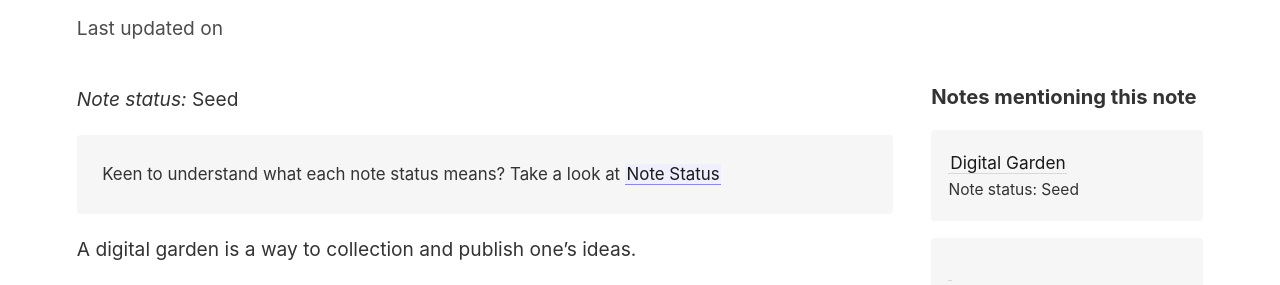
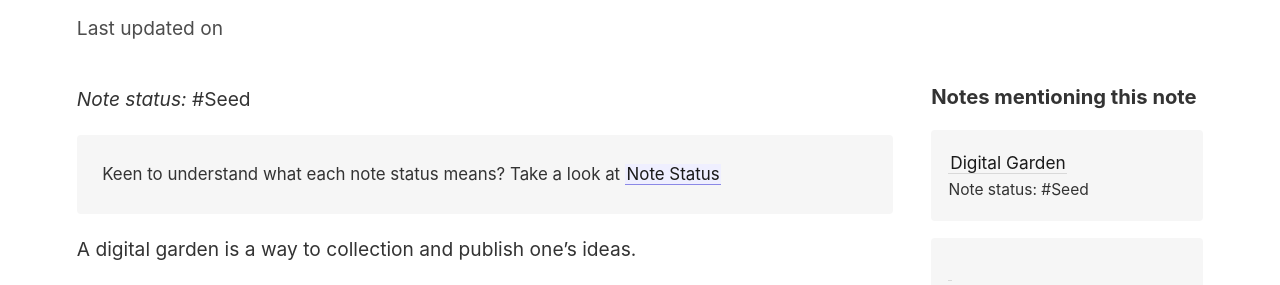
Before and after one commit to scott-salter/garden, a Jekyll site: the page built from _notes/Digital Garden.md, in a window 1280 px wide. Shown: the part 193-478 px from the top of the page. Built offline with Jekyll 4.4.1, drawn with Linux system fonts in a browser that asks for light colours.

```diff
--- a/_notes/Digital Garden.md
+++ b/_notes/Digital Garden.md
@@ -2,7 +2,7 @@
 title: Digital Garden
 ---
 
-*Note status:* Seed
+*Note status:* #Seed
 
 > Keen to understand what each note status means? Take a look at [[Note Status]]
 
```
